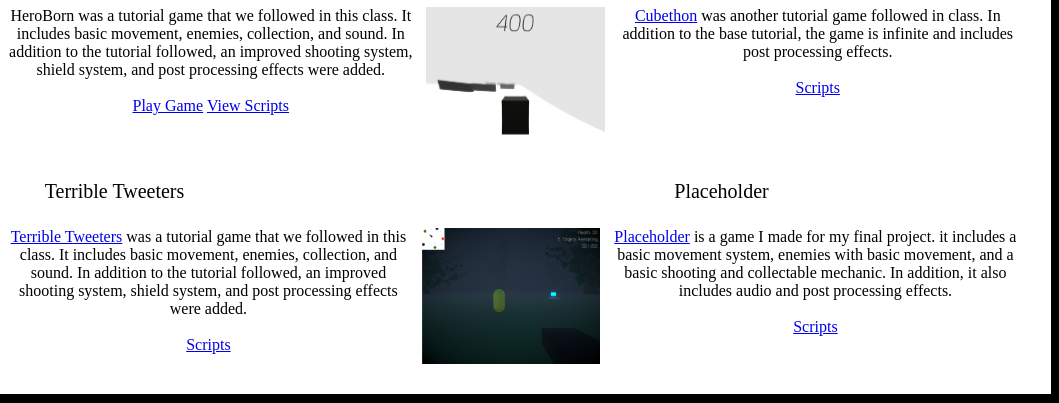
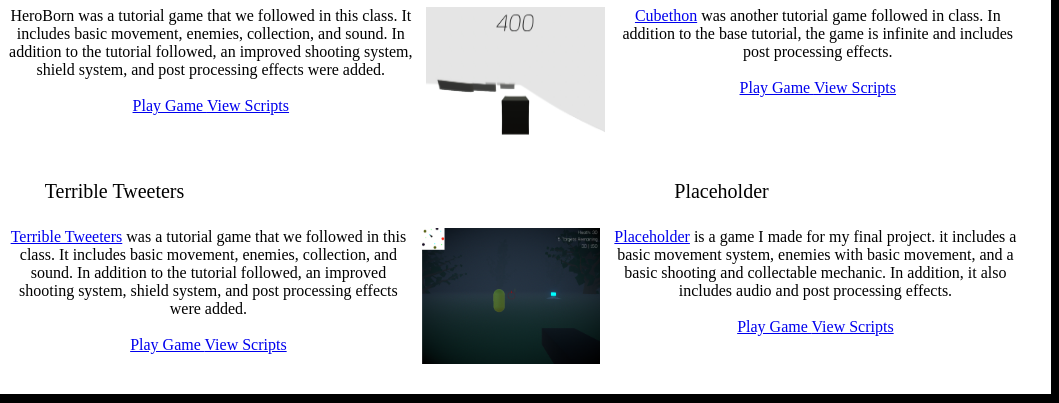
Before and after one commit to alexandersimmons0/alexandersimmons0.github.io, a plain HTML site: page index.html in a window 1280 px wide. Shown: the part 169-572 px from the top of the page, 221-1280 px from the left. Drawn offline with Linux system fonts and the light colour scheme.

Commit message:
Update index.html

```diff
--- a/index.html
+++ b/index.html
@@ -32,14 +32,16 @@
   HeroBorn was a tutorial game that we followed in this class.
   It includes basic movement, enemies, collection, and sound. In addition to the tutorial followed, an improved shooting system, shield system, and post processing effects were added.
  <br> <br>
-  <a href = "https://alexandersimmons0.github.io/HeroBorn/" target = "_self">Play Game</a>
-  <a href = "https://github.com/alexandersimmons0/HeroBorn/tree/main/Scrpts" target = "_self"> View Scripts</a>
+  <a href = "https://alexandersimmons0.github.io/HeroBorn/" target = "_self">Play Game    </a>
+  <a href = "https://github.com/alexandersimmons0/HeroBorn/tree/main/Scrpts" target = "_self">    View Scripts</a>
   </div>
 <div class="item4" style="text-align:center;font-size:20px;padding:15px 0">Cubethon</div>
 <div class="item5"><img src="cubethonImage.png" alt="GamePlayImage1" style="width:100%;height:100%"></div>
 <div class="item6">
   <a href = "https://alexandersimmons0.github.io/Cubethon/" target="_self">Cubethon</a> was another tutorial game followed in class. In addition to the base tutorial, the game is infinite and includes post processing effects.
-<br><br><a href = "https://github.com/alexandersimmons0/Cubethon/tree/main/Assets/Scripts" target = "_self">Scripts</a>
+<br><br>
+  <a href = "https://alexandersimmons0.github.io/Cubethon/" target = "_self">Play Game    </a>
+  <a href = "https://github.com/alexandersimmons0/Cubethon/tree/main/Assets/Scripts" target = "_self">    View Scripts</a>
   </div>
 </div>
 <div class="grid-container">
@@ -48,13 +50,17 @@
 <div class="item3">
   <a href = "https://alexandersimmons0.github.io/TerribleTweeters/" target = "_self">Terrible Tweeters</a> was a tutorial game that we followed in this class.
   It includes basic movement, enemies, collection, and sound. In addition to the tutorial followed, an improved shooting system, shield system, and post processing effects were added.
-<br><br><a href = "https://github.com/alexandersimmons0/TerribleTweeters/tree/main/Assets/Scripts" target = "_self">Scripts</a>
+<br><br>
+  <a href = "https://alexandersimmons0.github.io/TerribleTweeters/" target = "_self">Play Game    </a>
+  <a href = "https://github.com/alexandersimmons0/TerribleTweeters/tree/main/Assets/Scripts" target = "_self">    View Scripts</a>
   </div>
 <div class="item4" style="text-align:center;font-size:20px;padding:15px 0">Placeholder</div>
 <div class="item5"><img src="placeholder.png" alt="GamePlayImage1" style="width:100%;height:100%"></div>
 <div class="item6">
   <a href = "https://alexandersimmons0.github.io/Test/" target="_self">Placeholder</a> is a game I made for my final project. it includes a basic movement system, enemies with basic movement, and a basic shooting and collectable mechanic. In addition, it also includes audio and post processing effects.
-<br><br><a href = "https://github.com/alexandersimmons0/Test/tree/main/Assets/Scripts" target = "_self">Scripts</a>
+<br><br>
+  <a href = "https://alexandersimmons0.github.io/Test/" target = "_self">Play Game    </a>
+  <a href = "https://github.com/alexandersimmons0/Test/tree/main/Assets/Scripts" target = "_self">    View Scripts</a>
   </div>
   </div>
   </center>
```
